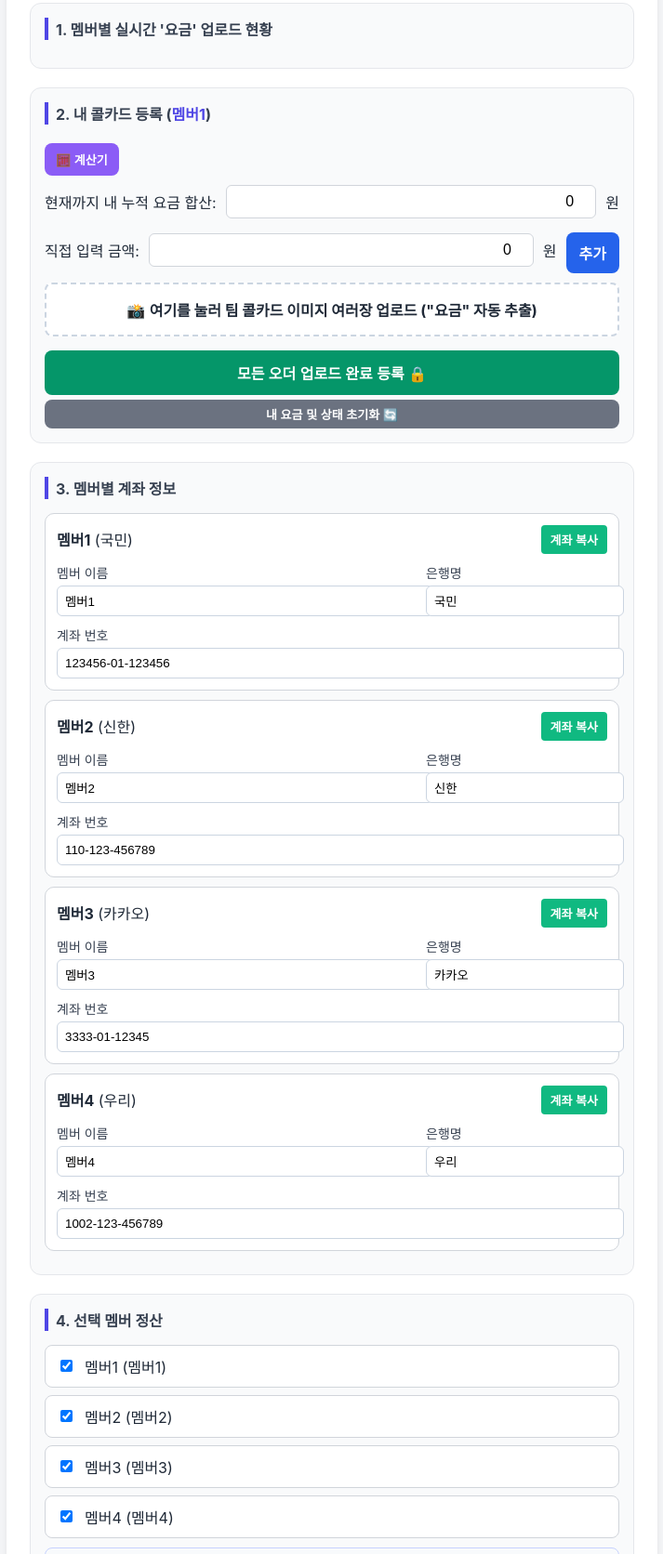
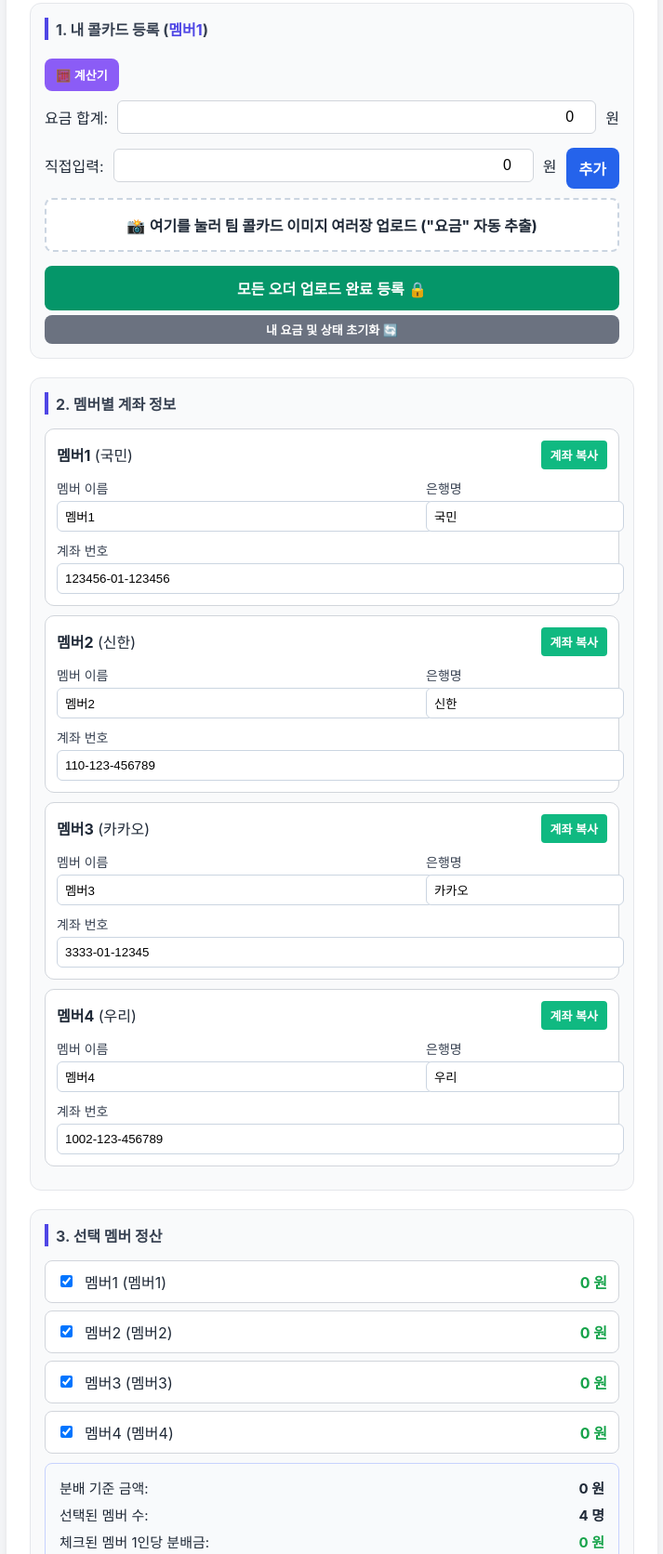
Before and after one commit to jeeny-bot/gihuengteam, a plain HTML site: page index.html in a window 1280 px wide. Shown: the part 181-1853 px from the top of the page at 93% size, without its empty margins (283-996 px from the left). Drawn offline with Linux system fonts and the light colour scheme; no server answers.

Commit message:
Reflect latest selector share update and add sample card images

```diff
--- a/index.html
+++ b/index.html
@@ -65,14 +65,9 @@
         </select>
     </div>
 
-    <div class="section">
-        <h2>1. 멤버별 실시간 '요금' 업로드 현황</h2>
-        <div id="realtimeStatusContainer">
-            </div>
-    </div>
 
     <div class="section">
-        <h2>2. 내 콜카드 등록 (<span id="myNameLabel" style="color:var(--primary-color);">멤버1</span>)</h2>
+        <h2>1. 내 콜카드 등록 (<span id="myNameLabel" style="color:var(--primary-color);">멤버1</span>)</h2>
 
         <div style="display:flex; gap:8px; align-items:center; margin-bottom:10px;">
             <button type="button" style="width:auto; padding:8px 12px; background:#8b5cf6; font-size:13px;" onclick="toggleCalculator()">🧮 계산기</button>
@@ -107,11 +102,11 @@
         </div>
 
         <div style="display:flex; gap:10px; align-items:center; margin-bottom:10px;">
-            <span>현재까지 내 누적 요금 합산:</span>
+            <span>요금 합계:</span>
             <input type="number" id="myRevenueInput" value="0" style="flex:1; padding:8px; text-align:right; font-size:16px; border-radius:6px; border:1px solid #d1d5db;"> 원
         </div>
         <div style="display:flex; gap:10px; align-items:center; margin-bottom:10px;">
-            <span>직접 입력 금액:</span>
+            <span>직접입력:</span>
             <input type="number" id="manualAmountInput" value="0" style="flex:1; padding:8px; text-align:right; font-size:16px; border-radius:6px; border:1px solid #d1d5db;"> 원
             <button type="button" style="width:auto; padding:10px 14px; background:#2563eb;" onclick="addManualAmount()">추가</button>
         </div>
@@ -127,12 +122,12 @@
     </div>
 
     <div class="section">
-        <h2>3. 멤버별 계좌 정보</h2>
+        <h2>2. 멤버별 계좌 정보</h2>
         <div id="memberAccountList"></div>
     </div>
 
     <div class="section">
-        <h2>4. 선택 멤버 정산</h2>
+        <h2>3. 선택 멤버 정산</h2>
         <div id="memberSelector" style="display:grid; gap:8px; padding-bottom:10px;"></div>
         <div class="summary-card" style="background:#f8fafc; border-color:#c7d2fe;">
             <div class="summary-item">
@@ -245,14 +240,21 @@
 
     function renderMemberSelector() {
         const selector = document.getElementById('memberSelector');
+        const baseAmount = parseInt(document.getElementById('myRevenueInput').value) || 0;
+        const count = selectedMembers.size;
+        const share = count > 0 ? Math.floor(baseAmount / count) : 0;
         let html = '';
         Object.keys(memberAccounts).forEach(key => {
             const label = memberAccounts[key].label || key;
             const checked = selectedMembers.has(key) ? 'checked' : '';
+            const memberShare = selectedMembers.has(key) ? `${share.toLocaleString()} 원` : '-';
             html += `
-                <label style="display:flex; align-items:center; gap:10px; background:#fff; padding:10px 12px; border:1px solid #d1d5db; border-radius:8px; cursor:pointer;">
-                    <input type="checkbox" onchange="toggleMemberSelection('${key}', this.checked)" ${checked}>
-                    <span>${label} (${key})</span>
+                <label style="display:flex; align-items:center; gap:10px; justify-content:space-between; background:#fff; padding:10px 12px; border:1px solid #d1d5db; border-radius:8px; cursor:pointer;">
+                    <div style="display:flex; align-items:center; gap:10px;">
+                        <input type="checkbox" onchange="toggleMemberSelection('${key}', this.checked)" ${checked}>
+                        <span>${label} (${key})</span>
+                    </div>
+                    <span style="font-weight:bold; color:#16a34a;">${memberShare}</span>
                 </label>
             `;
         });
@@ -289,6 +291,7 @@
         document.getElementById('selectedCount').innerText = `${count} 명`;
         document.getElementById('selectedShare').innerText = share.toLocaleString() + ' 원';
         document.getElementById('selectedPureRevenue').innerText = pureRevenue.toLocaleString() + ' 원';
+        renderMemberSelector();
     }
 
     window.addEventListener('load', () => {
```
Also changed, not shown: 콜카드 샘플/카카오1.jpg (added), 콜카드 샘플/콜마너1.jpg (added), 콜카드 샘플/콜마너2.jpg (added), 콜카드 샘플/티맵.jpg (added).
